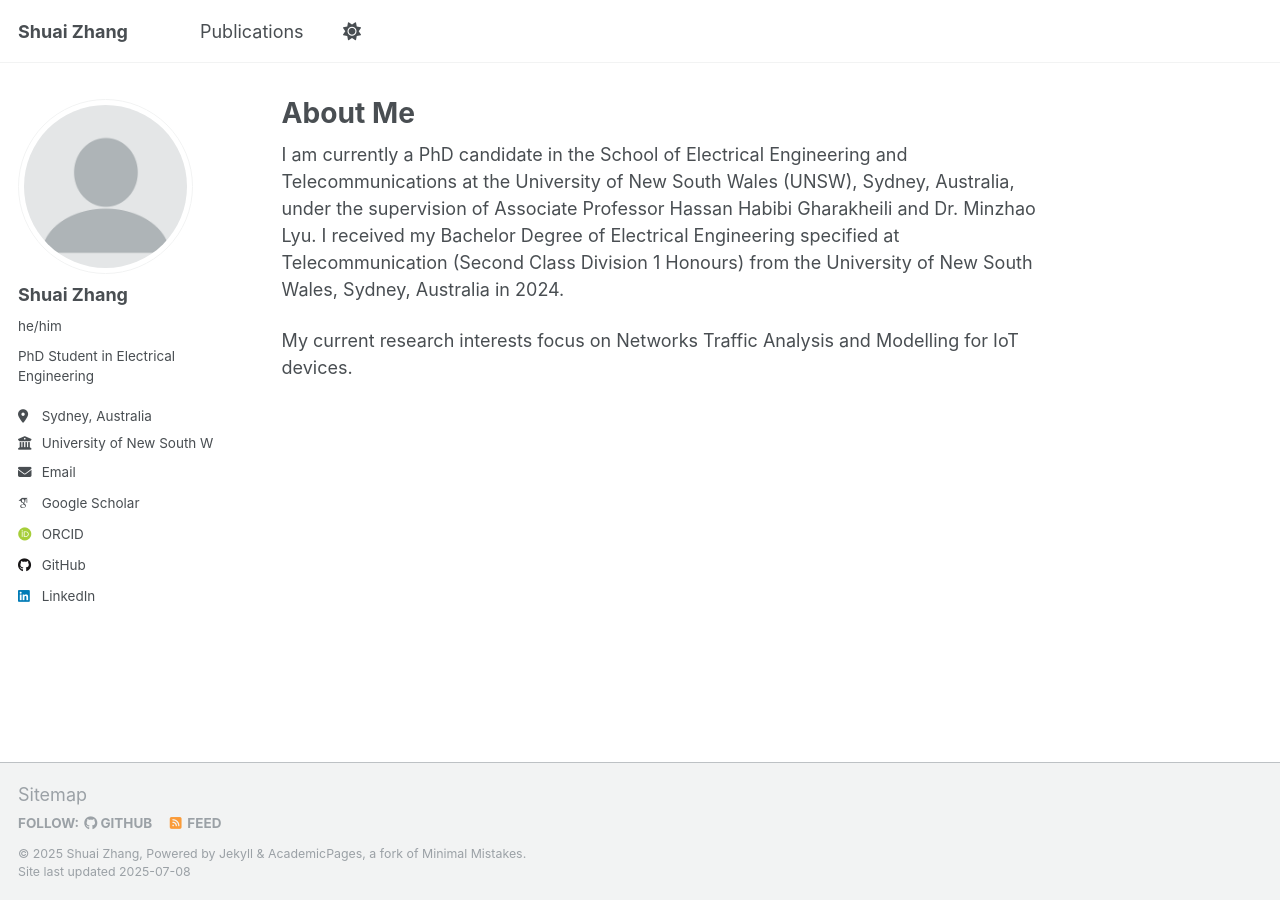
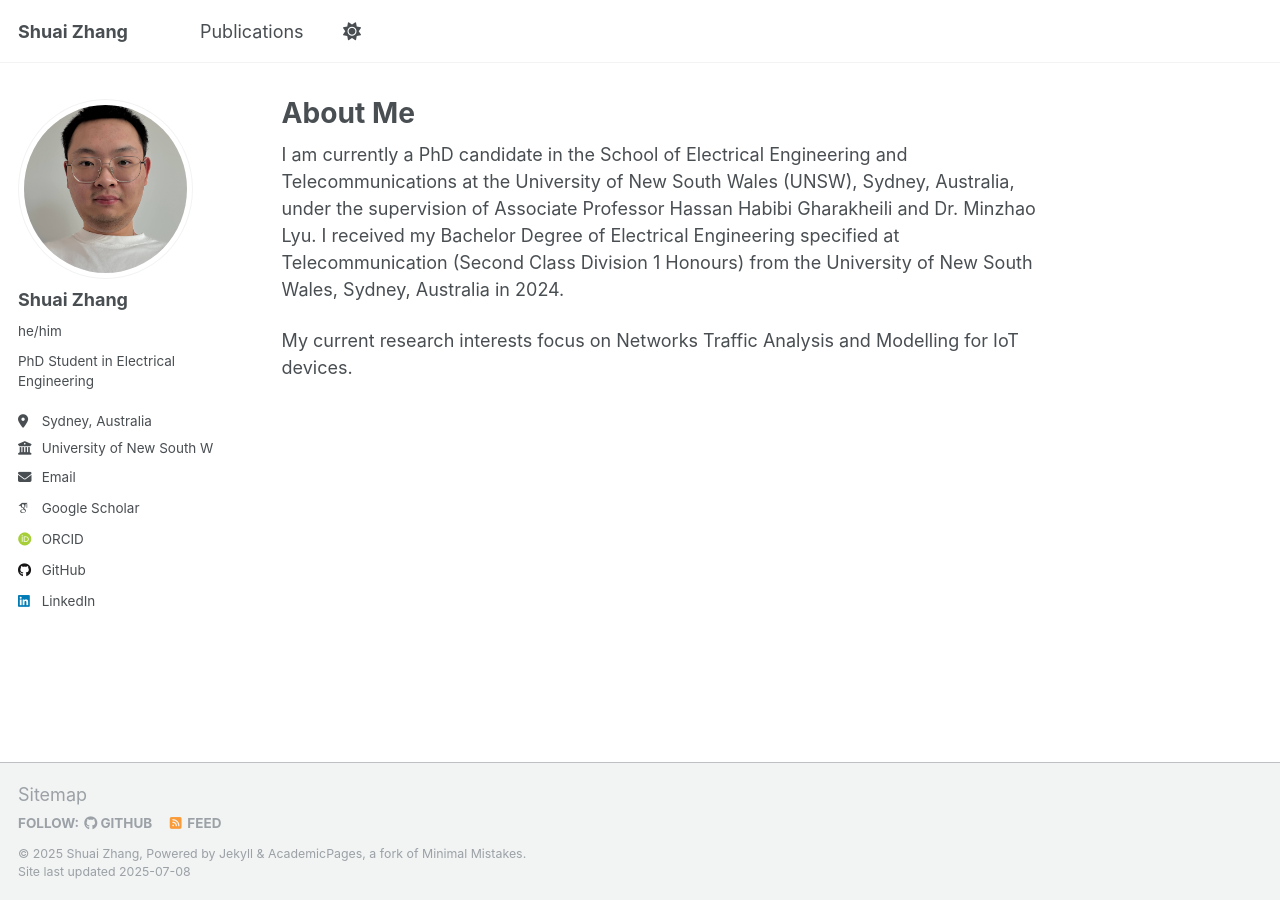
Before and after one commit to Shuai-Zhang16/Shuai-Zhang16.github.io, a Jekyll site: the page built from _pages/about.md, in a window 1280 px wide. Built offline with Jekyll 4.4.1, drawn with Linux system fonts in a browser that asks for light colours; some web fonts are replaced.

Commit message:
Update Bio photo

```diff
--- a/_config.yml
+++ b/_config.yml
@@ -22,7 +22,7 @@ repository               : "Shuai-Zhang16/Shuai-Zhang16.github.io"
 #               Additional customization can be done by editing /_includes/author-profile.html
 author:
   # Biographic information
-  avatar           : "profile.png"
+  avatar           : "bio-photo.png"
   name             : "Shuai Zhang"
   pronouns         : "he/him"
   bio              : "PhD Student in Electrical Engineering"
--- /dev/null
+++ b/_sass/_author-photo.scss
@@ -0,0 +1,9 @@
+.author__avatar {
+  img {
+    border-radius: 50%;
+    width: 180px;
+    height: 180px;  // To ensure the image is square
+    object-fit: cover;  // Maintain aspect ratio while filling the box
+    object-position: center 35%;
+  }
+}
--- a/assets/css/main.scss
+++ b/assets/css/main.scss
@@ -39,5 +39,7 @@
     "vendor/font-awesome/fontawesome",
     "vendor/font-awesome/solid",
     "vendor/font-awesome/brands",
-    "vendor/magnific-popup/magnific-popup"
+    "vendor/magnific-popup/magnific-popup",
+
+    "author-photo"
 ;
```
Also changed, not shown: images/bio-photo.png (added).
